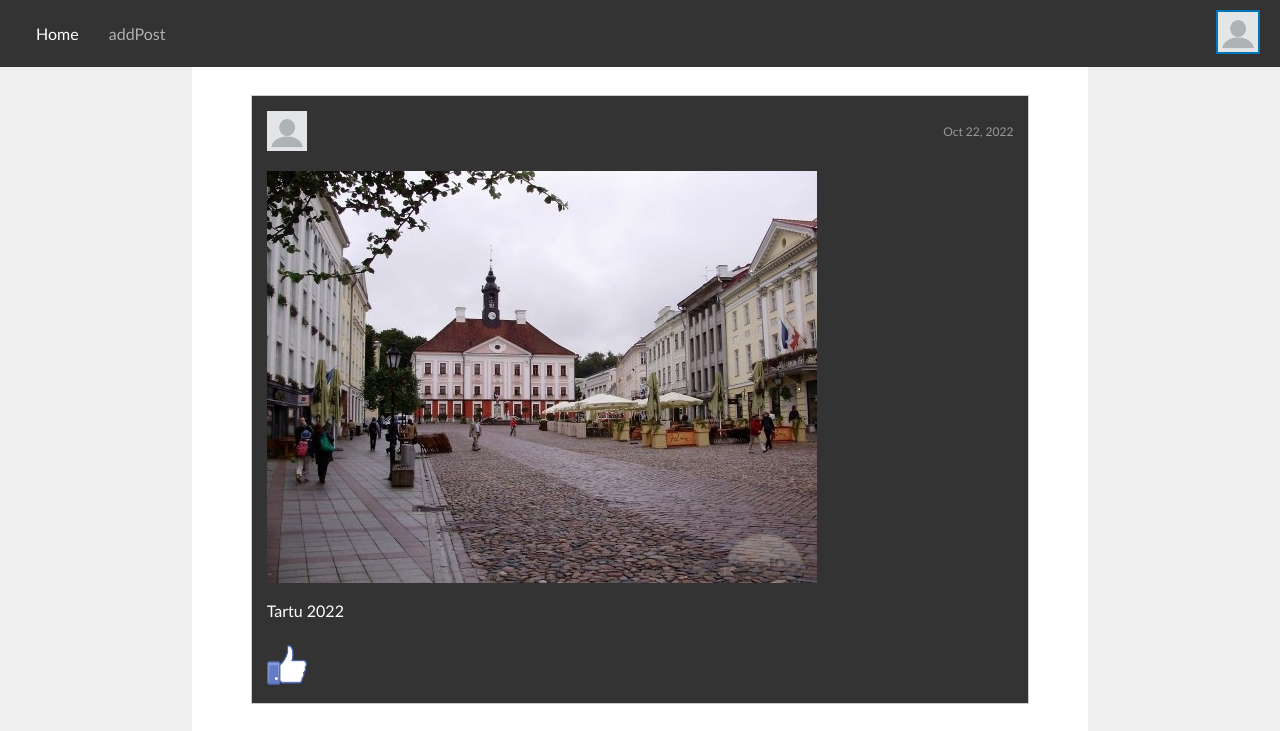
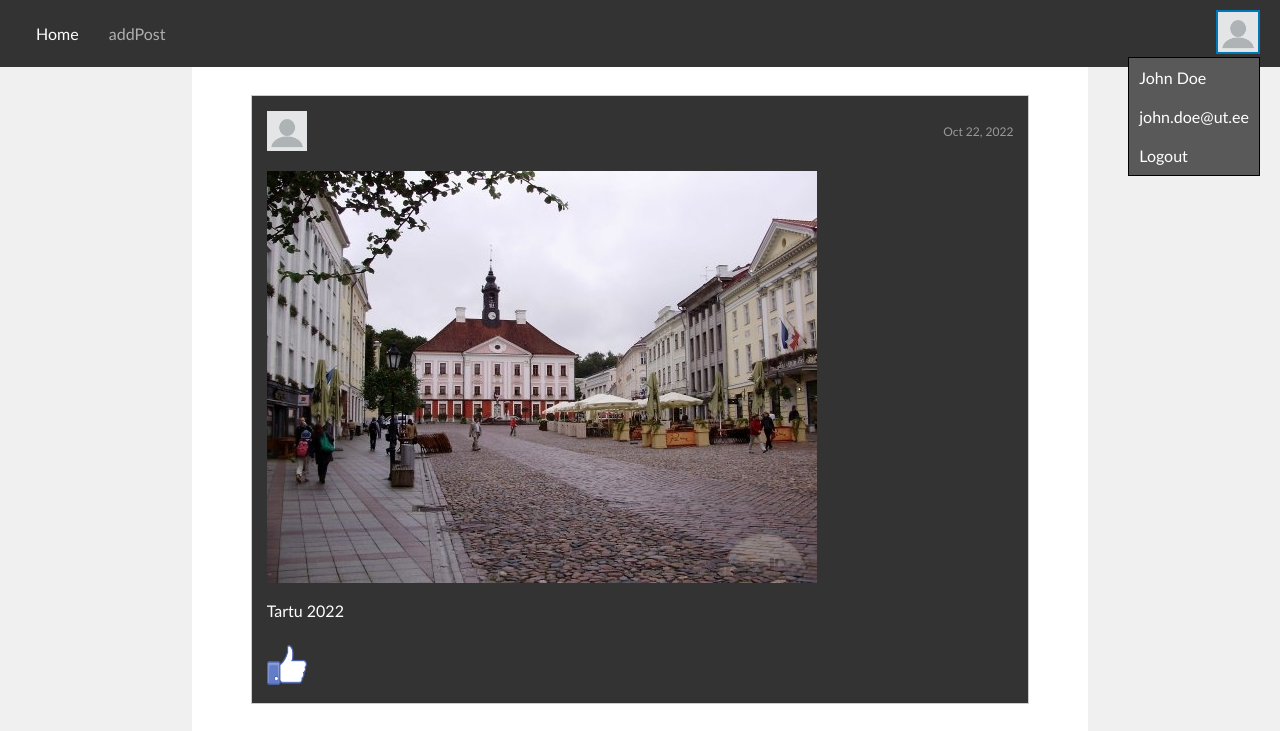
Before and after one commit to Zetsuzanken/WAD-HW2, a plain HTML site: page index.html in a window 1280 px wide. Both pictures are taken after a click on the picture 1238 px from the left and 32 px from the top of the page. Shown: the top 731 px of the page. Drawn offline with Linux system fonts and the light colour scheme.

Commit message:
Added profile picture dropdown menu

```diff
--- a/index.html
+++ b/index.html
@@ -18,6 +18,11 @@
             </div>
             <div class="navbar-right">
                 <img id="UserProfilePic" src="res/images/profile.png" alt="Profile Photo">
+                <ul class="dropdown-menu" id="dropdown-menu">
+                    <li><a href="#">John Doe</a></li>
+                    <li><a href="#">john.doe@ut.ee</a></li>
+                    <li><a href="login.html">Logout</a></li>
+                </ul>
             </div>
         </nav>
         <div class="margin-container left-margin"></div>
@@ -102,6 +107,7 @@
         <!-- Footer -->
         <div class="footer"> Footer </div>
     </div>
+    <script src="script.js"></script>
 </body>
 
 </html>
--- /dev/null
+++ b/script.js
@@ -0,0 +1,22 @@
+const profileIcon = document.getElementById("UserProfilePic");
+ const dropdownMenu = document.getElementById("dropdown-menu");
+
+ profileIcon.addEventListener('click', function () {
+     if (dropdownMenu.style.display === 'none' || dropdownMenu.style.display === '') {
+         dropdownMenu.style.display = 'block';
+     } else {
+         dropdownMenu.style.display = 'none';
+     }
+ });
+
+ //close the dropdown menu if the user clicks anywhere outside of it
+ document.addEventListener('click', function (event) {
+     if (event.target !== profileIcon && event.target !== dropdownMenu) {
+         dropdownMenu.style.display = 'none';
+     }
+ });
+
+ //prevent the dropdown from closing when clicking inside the menu itself
+ dropdownMenu.addEventListener('click', function (event) {
+     event.stopPropagation();
+ });
--- a/styles.css
+++ b/styles.css
@@ -368,3 +368,29 @@ textarea {
 .login-form a:hover {
     color: white;
 }
+
+/* JS profile picture dropdown menu */
+
+.dropdown-menu {
+    display: none;
+    position: absolute;
+    list-style: none;
+    padding: 0;
+    background-color: #595959;
+    border: 1px solid black;
+    right: 20px;
+}
+
+.dropdown-menu li {
+    padding: 10px;
+}
+
+.dropdown-menu li a {
+    text-decoration: none;
+    color: #333;
+    display: block;
+}
+
+.dropdown-menu li a {
+    color: white;
+}
```
Also changed, not shown: addPost.html (+6 -0 lines).
